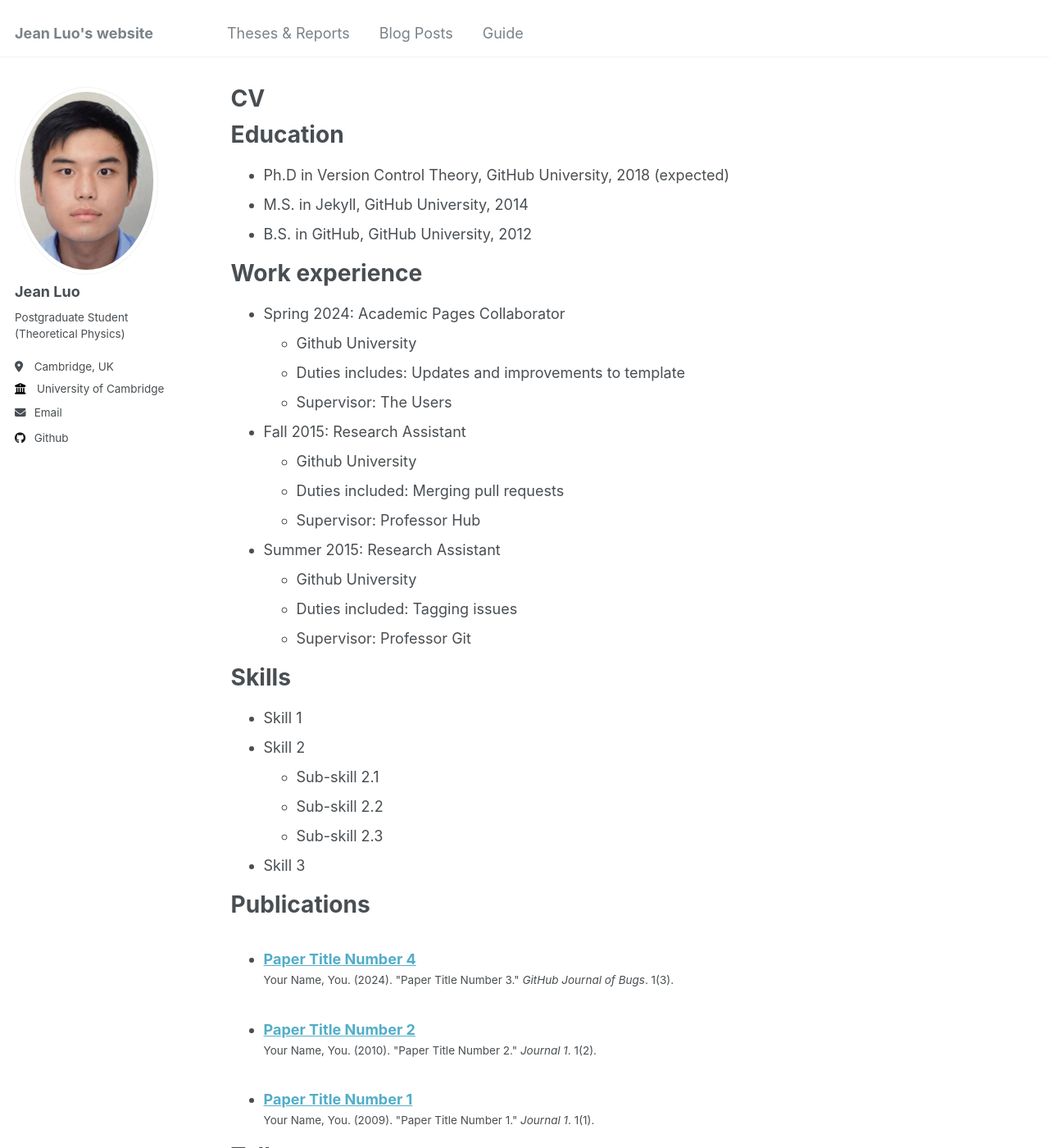
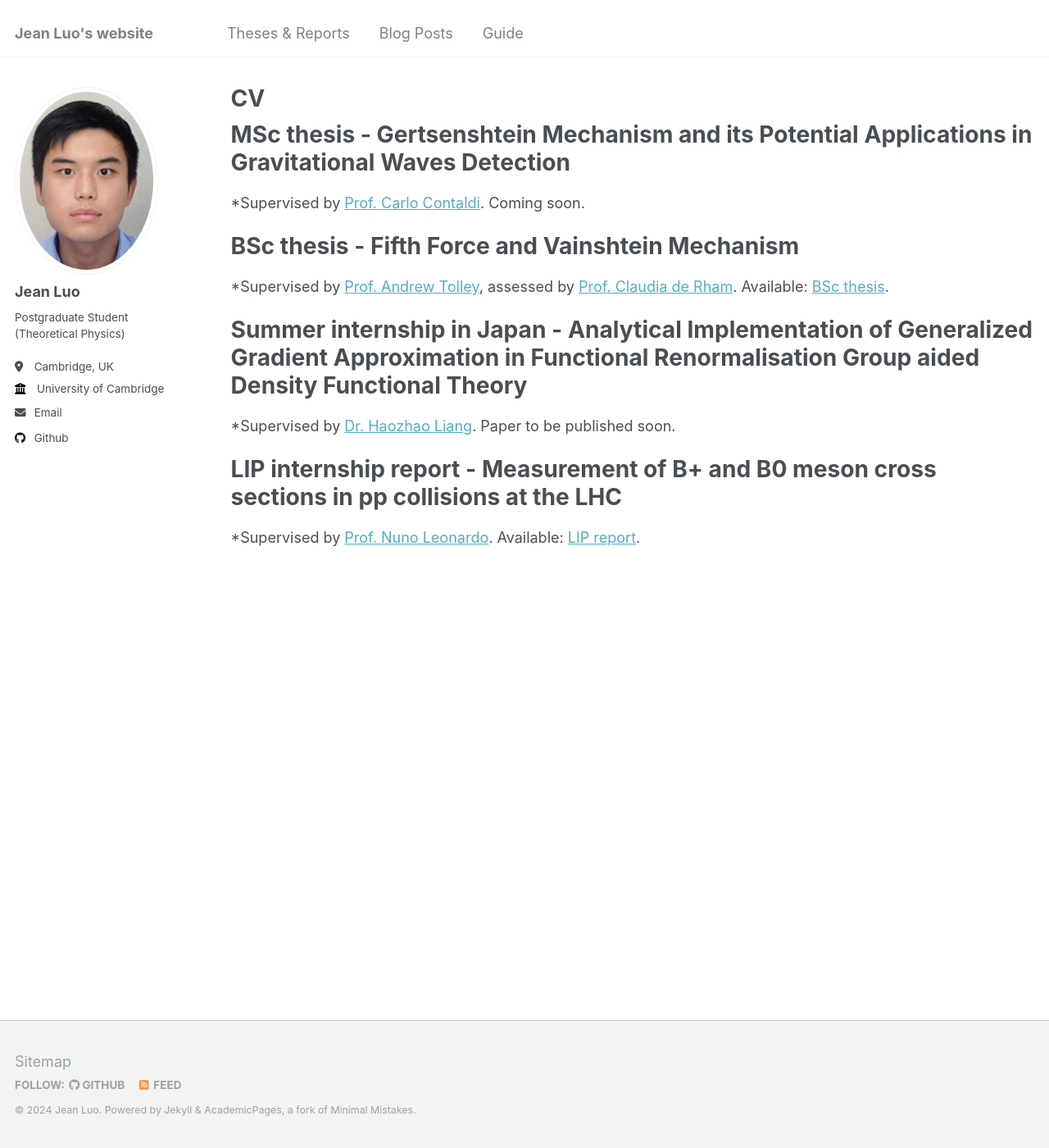
Before and after one commit to JeanYunqiLuo/JeanYunqiLuo.github.io, a Jekyll site: the page built from _pages/cv.md, in a window 1280 px wide and 1400 px high. Shown: the whole window at 82% size. Built offline with Jekyll 4.4.1, drawn with Linux system fonts in a browser that asks for light colours; some of the changed text lies outside the part shown.

Commit message:
Update cv.md

```diff
--- a/_pages/cv.md
+++ b/_pages/cv.md
@@ -9,56 +9,18 @@ redirect_from:
 
 {% include base_path %}
 
-Education
+MSc thesis - Gertsenshtein Mechanism and its Potential Applications in Gravitational Waves Detection
 ======
-* Ph.D in Version Control Theory, GitHub University, 2018 (expected)
-* M.S. in Jekyll, GitHub University, 2014
-* B.S. in GitHub, GitHub University, 2012
+*Supervised by [Prof. Carlo Contaldi](https://profiles.imperial.ac.uk/c.contaldi). Coming soon.
 
-Work experience
+BSc thesis - Fifth Force and Vainshtein Mechanism
 ======
-* Spring 2024: Academic Pages Collaborator
-  * Github University
-  * Duties includes: Updates and improvements to template
-  * Supervisor: The Users
+*Supervised by [Prof. Andrew Tolley](https://profiles.imperial.ac.uk/a.tolley), assessed by [Prof. Claudia de Rham](https://profiles.imperial.ac.uk/c.de-rham). Available: [BSc thesis](../files/BScThesis.pdf).
 
-* Fall 2015: Research Assistant
-  * Github University
-  * Duties included: Merging pull requests
-  * Supervisor: Professor Hub
+Summer internship in Japan - Analytical Implementation of Generalized Gradient Approximation in Functional Renormalisation Group aided Density Functional Theory
+======
+*Supervised by [Dr. Haozhao Liang](https://tnp.phys.s.u-tokyo.ac.jp/en/members.html). Paper to be published soon.
 
-* Summer 2015: Research Assistant
-  * Github University
-  * Duties included: Tagging issues
-  * Supervisor: Professor Git
-
-Skills
+LIP internship report - Measurement of B+ and B0 meson cross sections in pp collisions at the LHC
 ======
-* Skill 1
-* Skill 2
-  * Sub-skill 2.1
-  * Sub-skill 2.2
-  * Sub-skill 2.3
-* Skill 3
-
-Publications
-======
-  <ul>{% for post in site.publications reversed %}
-    {% include archive-single-cv.html %}
-  {% endfor %}</ul>
-
-Talks
-======
-  <ul>{% for post in site.talks reversed %}
-    {% include archive-single-talk-cv.html  %}
-  {% endfor %}</ul>
-
-Teaching
-======
-  <ul>{% for post in site.teaching reversed %}
-    {% include archive-single-cv.html %}
-  {% endfor %}</ul>
-
-Service and leadership
-======
-* Currently signed in to 43 different slack teams
+*Supervised by [Prof. Nuno Leonardo](https://www.cienciavitae.pt/portal/en/BA1D-676F-76F5). Available: [LIP report](../files/LIPreport.pdf).
```
